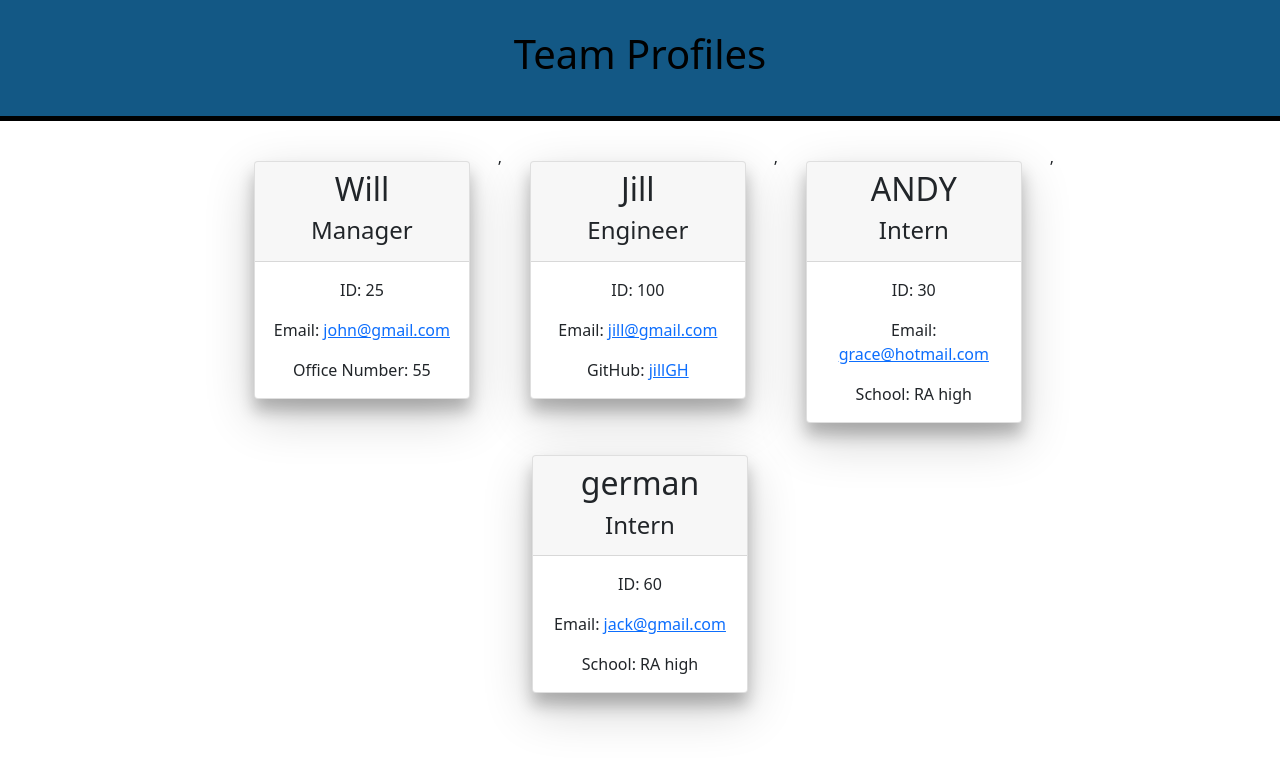
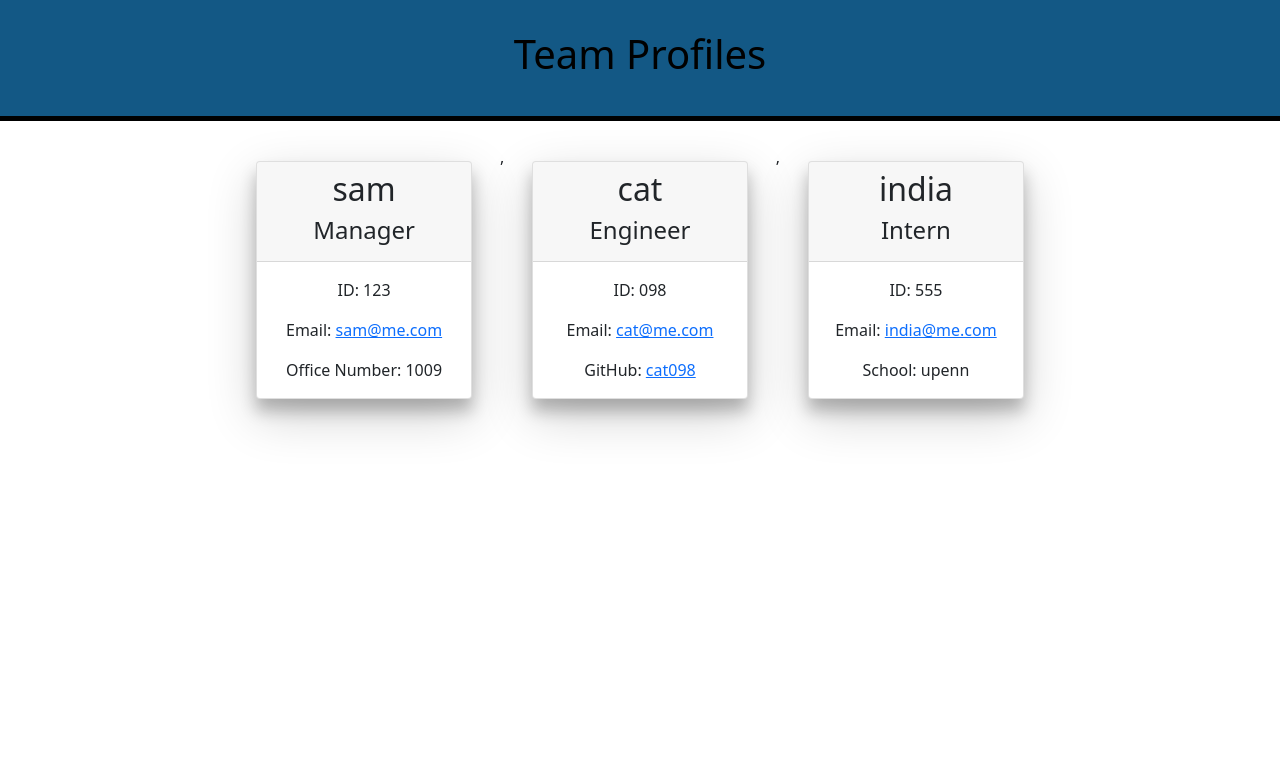
Before and after one commit to vanesa19805/teamgenerator, a website: page index.html in a window 1280 px wide. Drawn offline with nearby package versions, Linux system fonts and the light colour scheme.

Commit message:
corrected getid on output.js

```diff
--- a/index.html
+++ b/index.html
@@ -1,4 +1,5 @@
-<!DOCTYPE html>
+
+    <!DOCTYPE html>
 <html lang="en-us">
 <head>
  <title>Team Profiles Page</title>
@@ -19,14 +20,14 @@
         <section class="col-lg-3">
         <section class="card m-3 teamCard">
         <section class="card-header">
-        <h2 class="card-title">Will</h2>
+        <h2 class="card-title">sam</h2>
         <h4 class="card-title">Manager</h4>
         </section>
         <section class="card-body">
-        <p class="card-text">ID: 25</p>
-        <p class="card-text">Email: <a href="mailto:will@gmail.com" target="_blank" rel="noopener noreferrer">john@gmail.com</a></p>
+        <p class="card-text">ID: 123</p>
+        <p class="card-text">Email: <a href="mailto:sam@me.com" target="_blank" rel="noopener noreferrer">sam@me.com</a></p>
 
-        <p class="card-text">Office Number: 55</p>
+        <p class="card-text">Office Number: 1009</p>
         </section>
         </section>
         </section>
@@ -34,14 +35,14 @@
         <section class="col-lg-3">
         <section class="card m-3 teamCard">
         <section class="card-header">
-        <h2 class="card-title">Jill</h2>
+        <h2 class="card-title">cat</h2>
         <h4 class="card-title">Engineer</h4>
         </section>
         <section class="card-body">
-        <p class="card-text">ID: 100 </p>
-        <p class="card-text">Email: <a href="mailto:jill@gmail.com" target="_blank" rel="noopener noreferrer">jill@gmail.com</a></p>
+        <p class="card-text">ID: 098</p>
+        <p class="card-text">Email: <a href="mailto:cat@me.com" target="_blank" rel="noopener noreferrer">cat@me.com</a></p>
 
-        <p class="card-text">GitHub: <a href="https://github.com/jillGH" target="_blank" rel="noopener noreferrer">jillGH</a></p>
+        <p class="card-text">GitHub: <a href="https://github.com/cat098" target="_blank" rel="noopener noreferrer">cat098</a></p>
         </section>
         </section>
         </section>
@@ -49,29 +50,14 @@
         <section class="col-lg-3">
         <section class="card m-3 teamCard">
         <section class="card-header">
-        <h2 class="card-title">ANDY</h2>
+        <h2 class="card-title">india</h2>
         <h4 class="card-title">Intern</h4>
         </section>
         <section class="card-body">
-        <p class="card-text">ID: 30</p>
-        <p class="card-text">Email: <a href="mailto:andy@hotmail.com" target="_blank" rel="noopener noreferrer">grace@hotmail.com</a></p>
+        <p class="card-text">ID: 555</p>
+        <p class="card-text">Email: <a href="mailto:india@me.com" target="_blank" rel="noopener noreferrer">india@me.com</a></p>
 
-        <p class="card-text">School: RA high</p>
-        </section>
-        </section>
-        </section>
-        ,
-        <section class="col-lg-3">
-        <section class="card m-3 teamCard">
-        <section class="card-header">
-        <h2 class="card-title">german</h2>
-        <h4 class="card-title">Intern</h4>
-        </section>
-        <section class="card-body">
-        <p class="card-text">ID: 60</p>
-        <p class="card-text">Email: <a href="mailto:jack@gmail.com" target="_blank" rel="noopener noreferrer">jack@gmail.com</a></p>
-
-        <p class="card-text">School: RA high</p>
+        <p class="card-text">School: upenn</p>
         </section>
         </section>
         </section>
--- a/index.js
+++ b/index.js
@@ -1,6 +1,7 @@
 const Manager = require("./lib/Manager");
 const Engineer = require("./lib/Engineer");
 const Intern = require("./lib/Intern");
+const generateData = require("./dist/output");
 const inquirer = require("inquirer");
 const path = require("path");
 const fs = require("fs");
@@ -129,7 +130,7 @@ function getEmployee() {
 //function to render data from prompt ansers to html page
 function pushAnswersToRender(employees) {
 try {
-    fs.writeFileSync('index.html', generateFile(employees));
+    fs.writeFileSync('index.html', generateData(employees));
     console.log('Success! Your team profiles page has been created!');
     //console.log(employees);
     } catch (error) {
```
Also changed, not shown: __test__/Employee.test.js (+1 -18 lines), __test__/Intern.test.js (+0 -5 lines), dist/output.js.
